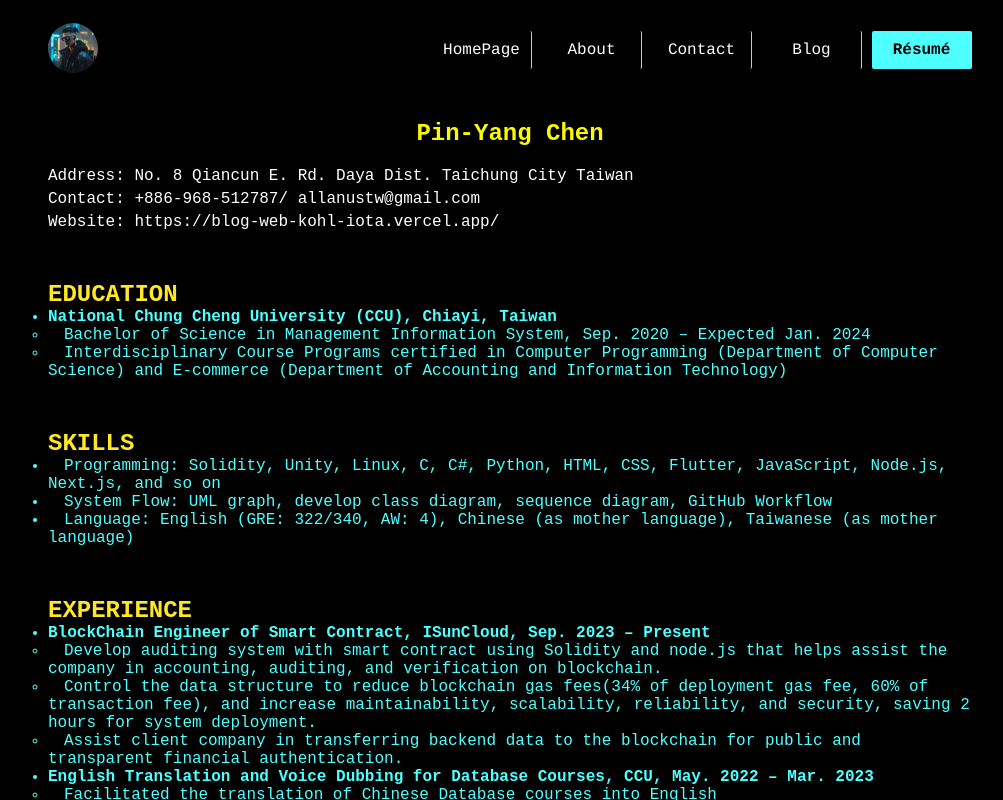
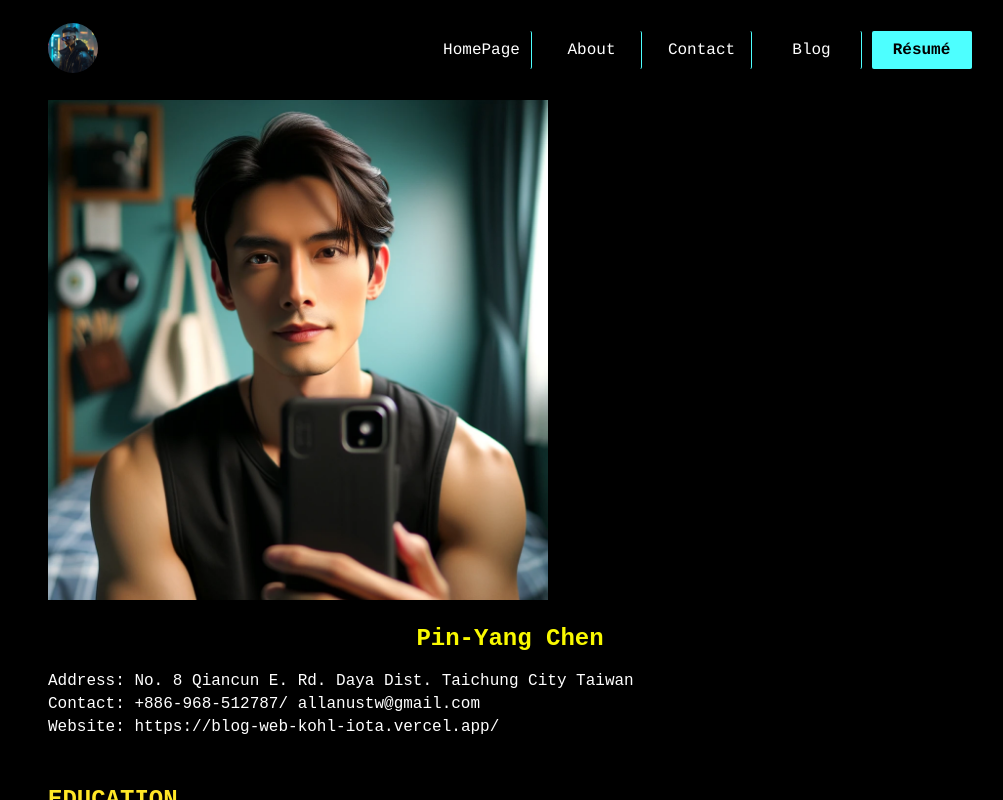
Before and after one commit to YangIsCoding/Blog_Web, a Next.js app: page /resume in a window 1280 px wide. Shown: the top 800 px of the page, without its empty margins (130-1133 px from the left). Built offline with nearby package versions, Linux system fonts and the light colour scheme.

Commit message:
put picture in resume

```diff
--- a/src/app/about/about.module.css
+++ b/src/app/about/about.module.css
@@ -65,3 +65,9 @@
     gap: 50px;
   }
 }
+
+@media (max-width: 500px) {
+  .imageContainer {
+    width: 100%;
+  }
+}
--- a/src/app/resume/page.jsx
+++ b/src/app/resume/page.jsx
@@ -1,6 +1,18 @@
+import Image from "next/image";
+import styles from "./resume.module.css";
 const resume = () => {
     return (
+
         <div>
+            <div className={styles.imgContainer}>
+                <Image
+              src= "/yang.webp"
+              alt="my_protrait"
+              width={500}
+              height={500}
+                />
+
+                </div>
             <h1 id="pin-yang-chen">Pin-Yang Chen</h1>
 <p>Address: No. 8 Qiancun E. Rd. Daya Dist. Taichung City Taiwan </p>
 <p>Contact: +886-968-512787/ allanustw@gmail.com </p>
--- /dev/null
+++ b/src/app/resume/resume.module.css
@@ -0,0 +1,12 @@
+.imageContainer {
+  width: 100%;
+  max-width: 500px; /* 在大屏幕上图片宽度不超过500px */
+  margin: 0 auto; /* 图片居中显示 */
+}
+
+/* 在屏幕宽度小于或等于500px时，图片宽度为100% */
+@media (max-width: 500px) {
+  .imageContainer {
+    width: 100%;
+  }
+}
```
Also changed, not shown: public/yang.webp (added).
